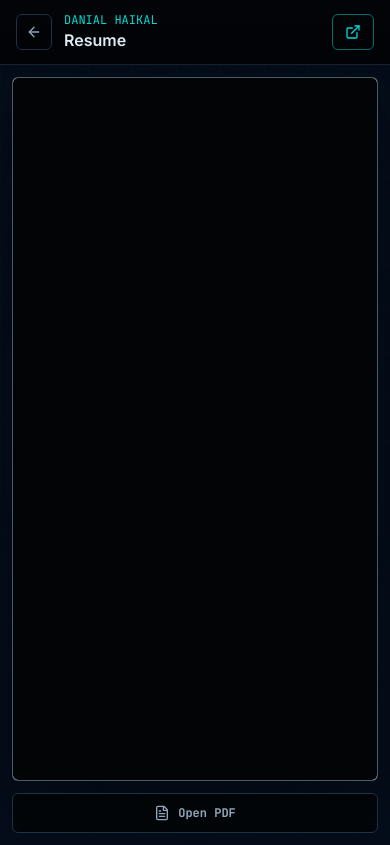
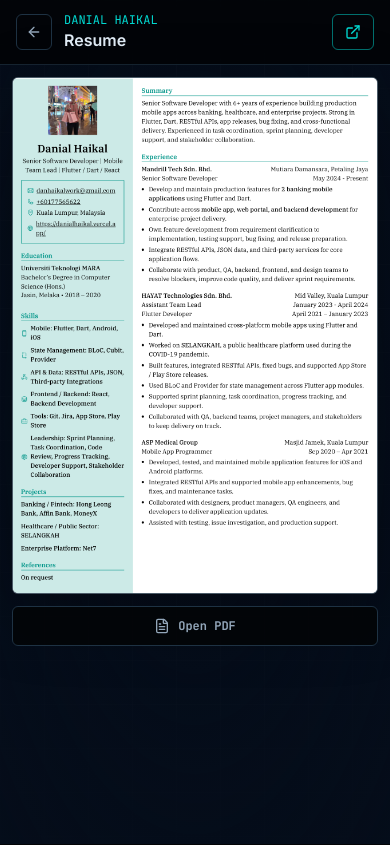
Before and after one commit to afelaven/danial-website, a Next.js app: page /resume in a window 390 px wide. Built offline with nearby package versions, Linux system fonts and the light colour scheme.

Commit message:
add resume preview for mobile

```diff
--- a/app/resume/page.tsx
+++ b/app/resume/page.tsx
@@ -1,9 +1,10 @@
 import type { Metadata } from "next"
+import Image from "next/image"
 import Link from "next/link"
 import { ArrowLeft, ExternalLink, FileText } from "lucide-react"
 
 const RESUME_PDF = "/danial-resume.pdf"
-const RESUME_VIEWER_SRC = `${RESUME_PDF}#toolbar=1&navpanes=0&view=FitH`
+const RESUME_PREVIEW = "/danial-resume-preview.png"
 
 export const metadata: Metadata = {
   title: "Resume - Danial Haikal",
@@ -43,12 +44,15 @@ export default function ResumePage() {
         </div>
       </header>
 
-      <section className="relative z-10 mx-auto flex h-[calc(100svh-4rem)] max-w-6xl flex-col px-3 py-3 sm:h-[calc(100svh-4.5rem)] sm:px-8 sm:py-5 lg:px-10">
-        <div className="min-h-0 flex-1 overflow-hidden rounded-md border border-border/80 bg-white shadow-[0_20px_70px_rgba(0,0,0,0.28)]">
-          <iframe
-            src={RESUME_VIEWER_SRC}
-            title="Danial Haikal resume PDF"
-            className="h-full w-full bg-white"
+      <section className="relative z-10 mx-auto max-w-6xl px-3 py-3 sm:px-8 sm:py-5 lg:px-10">
+        <div className="mx-auto max-w-[54rem] overflow-hidden rounded-md border border-border/80 bg-white shadow-[0_20px_70px_rgba(0,0,0,0.28)]">
+          <Image
+            src={RESUME_PREVIEW}
+            alt="Danial Haikal resume"
+            width={1272}
+            height={1800}
+            priority
+            className="h-auto w-full"
           />
         </div>
 
@@ -56,7 +60,7 @@ export default function ResumePage() {
           href={RESUME_PDF}
           target="_blank"
           rel="noreferrer noopener"
-          className="mt-3 inline-flex h-10 items-center justify-center gap-2 rounded-md border border-border bg-background/80 px-3 font-mono text-xs font-bold text-muted-foreground transition hover:border-accent hover:text-accent sm:hidden"
+          className="mx-auto mt-3 flex h-10 max-w-[54rem] items-center justify-center gap-2 rounded-md border border-border bg-background/80 px-3 font-mono text-xs font-bold text-muted-foreground transition hover:border-accent hover:text-accent"
         >
           <FileText className="h-4 w-4" aria-hidden="true" />
           Open PDF
```
Also changed, not shown: public/danial-resume-preview.png (added).
